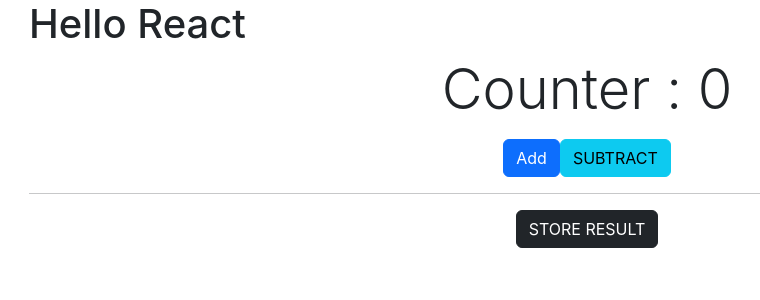
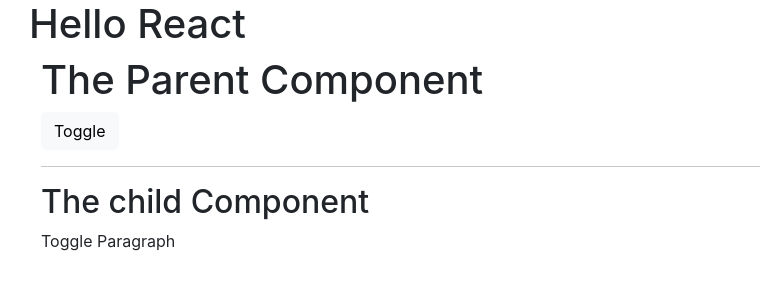
Before and after one commit to synergy2411/react-dec22, a React (Create React App) app in the folder frontend/: page / in a window 1280 px wide. Shown: the top 300 px of the page, without its empty margins (53-813 px from the left). Built offline with nearby package versions, Linux system fonts and the light colour scheme.

Commit message:
useCallback added

```diff
--- a/frontend/src/App.tsx
+++ b/frontend/src/App.tsx
@@ -4,6 +4,7 @@
 import './App.css';
 import Auth from './Components/Auth/Auth';
 import UseReducerDemo from './Components/Demo/HooksDemo/UseReducerDemo';
+import ParentDemo from './Components/Demo/HooksDemo/ParentDemo';
 
 
 function App() {
@@ -14,7 +15,9 @@
         <h1>Hello React</h1>
         {/* <Auth /> */}
 
-        <UseReducerDemo />
+        {/* <UseReducerDemo /> */}
+
+        <ParentDemo />
 
         {/* <Expenses /> */}
       </div>
--- /dev/null
+++ b/frontend/src/Components/Demo/HooksDemo/ChildDemo.tsx
@@ -0,0 +1,19 @@
+import React from "react";
+
+const ChildDemo = (props: { show: boolean, demoFn: () => void }) => {
+
+    console.log("[CHILD]")
+
+    return (
+        <>
+            <h2>
+                The child Component
+            </h2>
+            {props.show && <p>Toggle Paragraph</p>}
+        </>
+    )
+}
+
+export default React.memo(ChildDemo);
+
+// props.curr.show === props.prev.show      => no rendering
--- /dev/null
+++ b/frontend/src/Components/Demo/HooksDemo/ParentDemo.tsx
@@ -0,0 +1,24 @@
+import { useCallback, useState } from "react";
+import ChildDemo from "./ChildDemo";
+
+const ParentDemo = () => {
+
+    const [show, setShow] = useState<boolean>(false)
+
+    const toggleShowClickHandler = () => setShow(!show);
+
+    const demoFn = useCallback(() => { console.log("Demo Fired") }, [])
+
+    console.log("[PARENT]")
+
+    return (
+        <div className="container">
+            <h1>The Parent Component</h1>
+            <button className="btn btn-light" onClick={toggleShowClickHandler}>Toggle</button>
+            <hr />
+            <ChildDemo show={true} demoFn={demoFn} />
+        </div>
+    )
+}
+
+export default ParentDemo;
```
